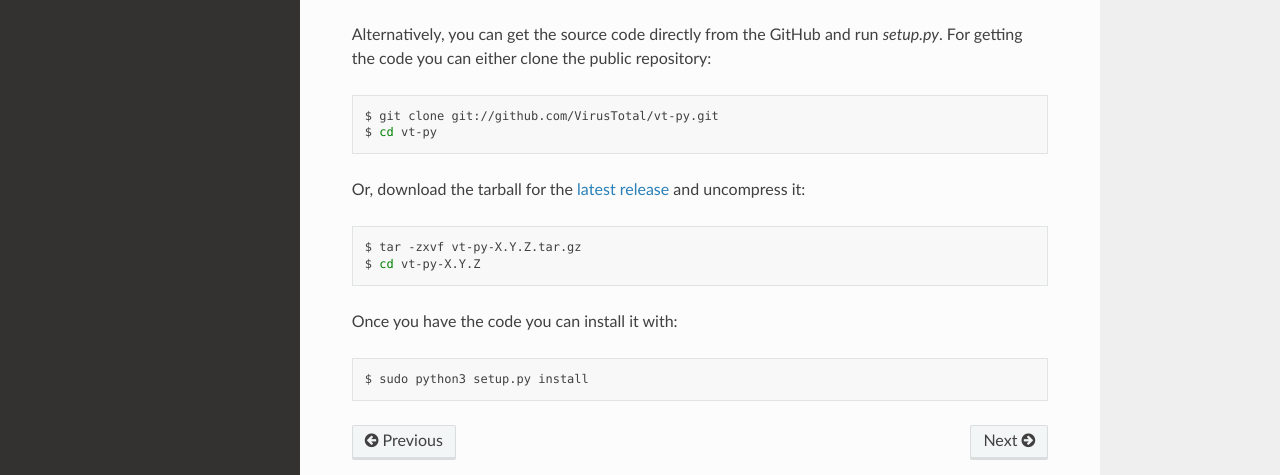
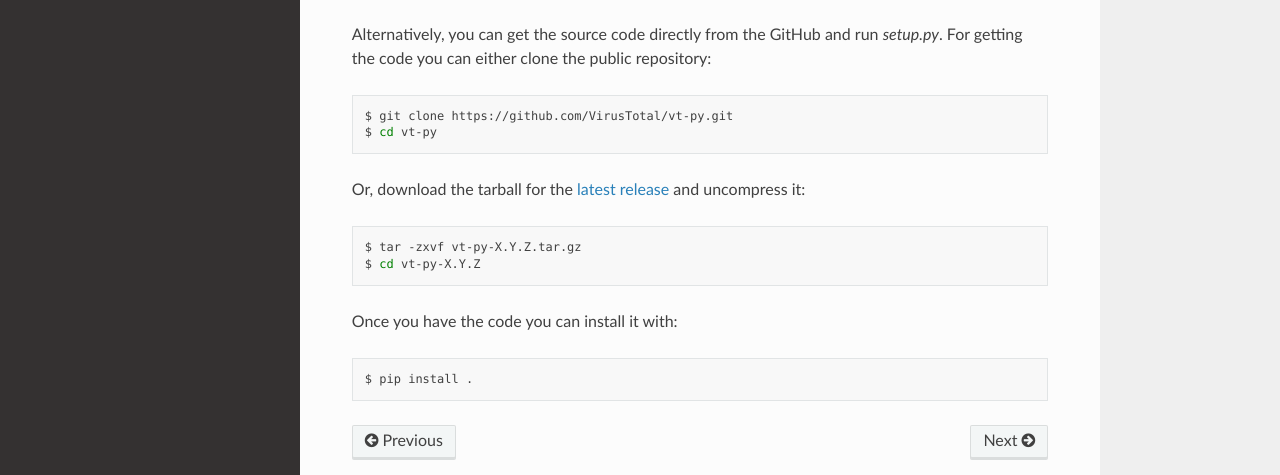
Before and after one commit to VirusTotal/vt-py, a Sphinx documentation site: the page built from docs/source/howtoinstall.rst, in a window 1280 px wide. Shown: the part 252-727 px from the top of the page. Built offline with Sphinx 7.4.7 and the Read the Docs theme 2.0.0, drawn with Linux system fonts in a browser that asks for light colours.

Commit message:
fix(docs): Install instructions (#191)

```diff
--- a/docs/source/howtoinstall.rst
+++ b/docs/source/howtoinstall.rst
@@ -14,7 +14,7 @@ repository:
 
 .. code-block:: sh
 
-    $ git clone git://github.com/VirusTotal/vt-py.git
+    $ git clone https://github.com/VirusTotal/vt-py.git
     $ cd vt-py
 
 Or, download the tarball for the `latest release <https://github.com/VirusTotal/vt-py/releases>`_
@@ -29,4 +29,4 @@ Once you have the code you can install it with:
 
 .. code-block:: sh
 
-    $ sudo python3 setup.py install
+    $ pip install .
```
